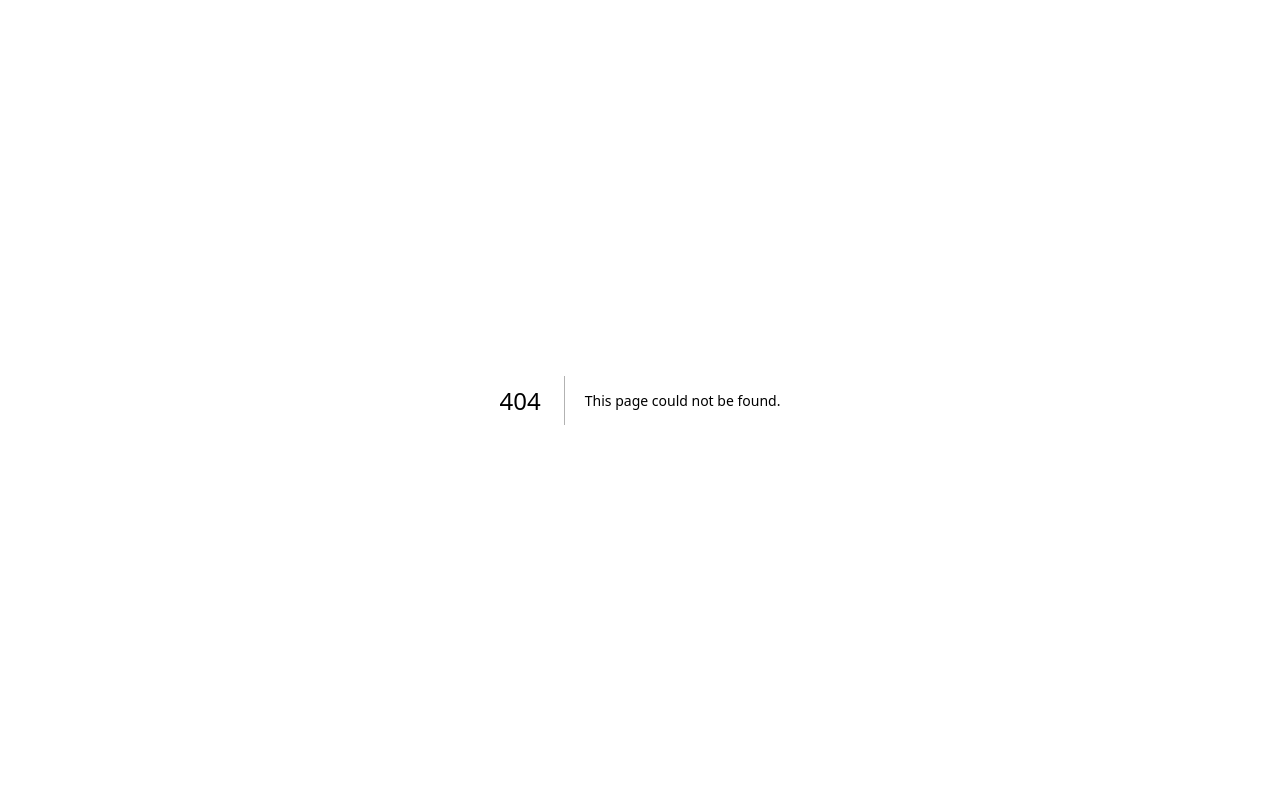
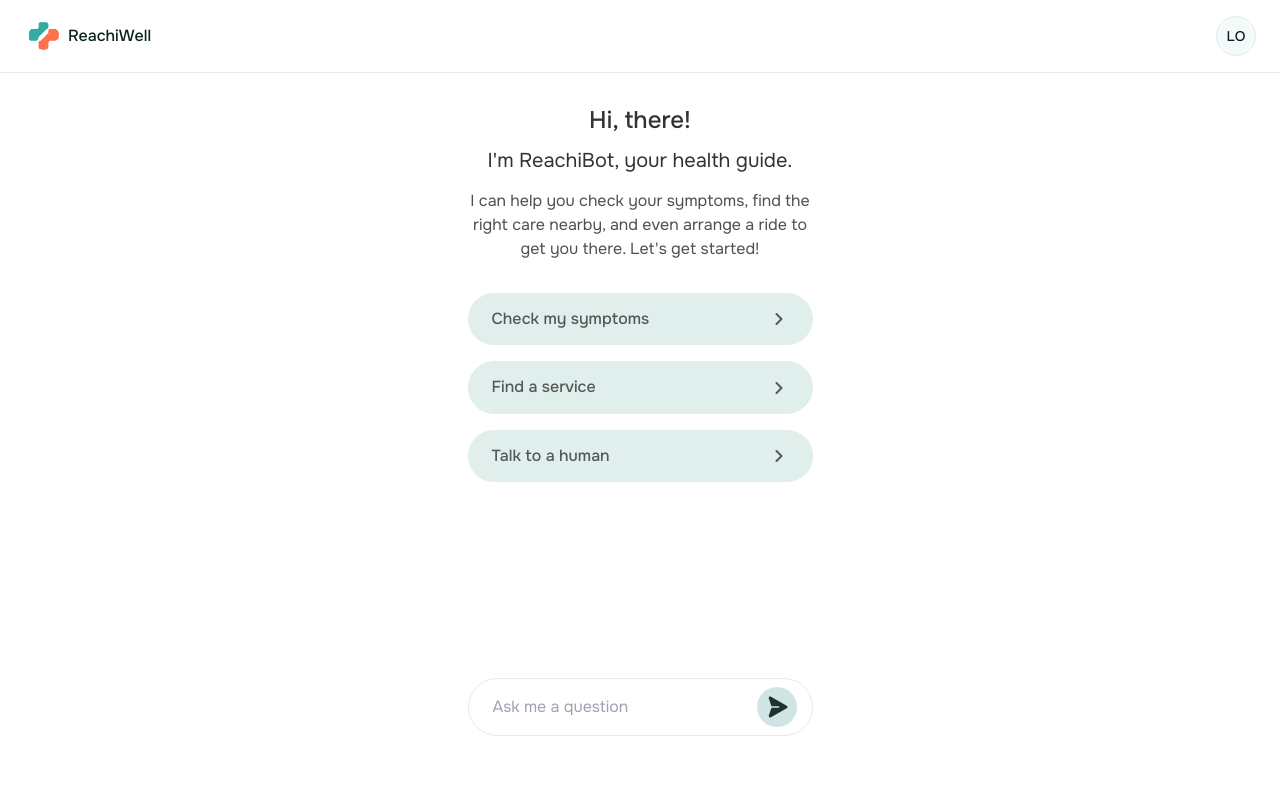
Before and after one commit to reachiwell-inc/reachiwell-frontend, a Next.js app: page /chat in a window 1280 px wide. Before the commit this address had no page. Shown: the top 800 px of the page. Built offline with nearby package versions, Linux system fonts and the light colour scheme.

Commit message:
implement chat page

```diff
--- /dev/null
+++ b/src/app/chat/page.tsx
@@ -0,0 +1,103 @@
+"use client";
+
+import Image from "next/image";
+import { useState } from "react";
+
+export default function ChatPage() {
+  const [message, setMessage] = useState("");
+
+  const handleSubmit = (e: React.FormEvent) => {
+    e.preventDefault();
+    // Handle message submission here
+    setMessage("");
+  };
+
+  return (
+    <div className="flex flex-col w-full min-h-screen bg-white">
+      {/* Header */}
+      <header className="flex items-center justify-between px-6 py-4 w-full border-b border-[#E0EEEC]">
+        <div className="flex items-center gap-1">
+          <Image
+            src="/images/logo-6d6ced.png"
+            alt="ReachiWell Logo"
+            width={40}
+            height={40}
+            className="object-contain"
+          />
+          <span className="text-[#0B2220] text-base font-medium leading-[1.275]">ReachiWell</span>
+        </div>
+        <button className="w-10 h-10 rounded-full bg-[#F3FAF9] border border-[#E0EEEC] flex items-center justify-center text-[#0B2220] text-sm font-medium">
+          LO
+        </button>
+      </header>
+
+      {/* Chat Content */}
+      <div className="flex-1 overflow-y-auto px-6 py-8 pb-[120px]">
+        <div className="flex flex-col items-center max-w-[345px] mx-auto">
+          {/* Greeting */}
+          <h1 className="text-[#333333] text-2xl font-medium leading-[1.275] mb-3 text-center">
+            Hi, there!
+          </h1>
+          <h2 className="text-[#333333] text-xl leading-[1.275] mb-4 text-center">
+            I&apos;m ReachiBot, your health guide.
+          </h2>
+          <p className="text-[#4F4F4F] text-base font-normal leading-normal mb-8 text-center">
+            I can help you check your symptoms, find the right care nearby, and even arrange a ride to get you there. Let&apos;s get started!
+          </p>
+
+          {/* Action Buttons */}
+          <div className="w-full space-y-4 mb-8">
+            <button className="w-full bg-[#E0EEEC] text-[#545858] px-6 py-4 rounded-full text-base font-medium leading-[1.275] flex items-center justify-between hover:bg-[#D0DEDC] transition-colors active:bg-[#C0CECC]">
+              <span>Check my symptoms</span>
+              <svg width="20" height="20" viewBox="0 0 20 20" fill="none" xmlns="http://www.w3.org/2000/svg">
+                <path d="M7.5 5L12.5 10L7.5 15" stroke="currentColor" strokeWidth="2" strokeLinecap="round" strokeLinejoin="round"/>
+              </svg>
+            </button>
+            <button className="w-full bg-[#E0EEEC] text-[#545858] px-6 py-4 rounded-full text-base font-medium leading-[1.275] flex items-center justify-between hover:bg-[#D0DEDC] transition-colors active:bg-[#C0CECC]">
+              <span>Find a service</span>
+              <svg width="20" height="20" viewBox="0 0 20 20" fill="none" xmlns="http://www.w3.org/2000/svg">
+                <path d="M7.5 5L12.5 10L7.5 15" stroke="currentColor" strokeWidth="2" strokeLinecap="round" strokeLinejoin="round"/>
+              </svg>
+            </button>
+            <button className="w-full bg-[#E0EEEC] text-[#545858] px-6 py-4 rounded-full text-base font-medium leading-[1.275] flex items-center justify-between hover:bg-[#D0DEDC] transition-colors active:bg-[#C0CECC]">
+              <span>Talk to a human</span>
+              <svg width="20" height="20" viewBox="0 0 20 20" fill="none" xmlns="http://www.w3.org/2000/svg">
+                <path d="M7.5 5L12.5 10L7.5 15" stroke="currentColor" strokeWidth="2" strokeLinecap="round" strokeLinejoin="round"/>
+              </svg>
+            </button>
+          </div>
+        </div>
+      </div>
+
+      {/* Input Field - Fixed 64px from bottom */}
+      <div className="px-6 pb-[64px]">
+        <div className="max-w-[345px] mx-auto">
+          <form onSubmit={handleSubmit} className="w-full relative">
+            <input
+              type="text"
+              value={message}
+              onChange={(e) => setMessage(e.target.value)}
+              placeholder="Ask me a question"
+              className="w-full px-6 py-4 pr-14 rounded-[30px] border border-[#E0EEEC] bg-white text-[#0B2220] text-base font-normal focus:outline-none focus:border-[#2D8E86] focus:ring-2 focus:ring-[#2D8E86]/20 placeholder:text-[#9CA3AF]"
+            />
+            <button
+              type="submit"
+              className="absolute right-4 top-1/2 -translate-y-1/2 w-10 h-10 flex items-center justify-center cursor-pointer"
+              aria-label="Send message"
+            >
+              <Image
+                src="/icons/send-message.svg"
+                alt="Send Message Icon"
+                width={40}
+                height={40}
+                className="object-contain"
+              />
+            </button>
+          </form>
+        </div>
+      </div>
+
+
+    </div>
+  );
+}
--- a/src/app/early-access/page.tsx
+++ b/src/app/early-access/page.tsx
@@ -2,7 +2,6 @@
 
 import { useState } from "react";
 import Header from "@/components/Header";
-import Footer from "@/components/Footer";
 
 export default function EarlyAccessPage() {
   const [isMenuOpen, setIsMenuOpen] = useState(false);
@@ -101,8 +100,6 @@ export default function EarlyAccessPage() {
           )}
         </div>
       </section>
-
-      <Footer />
     </div>
   );
 }
--- a/src/app/layout.tsx
+++ b/src/app/layout.tsx
@@ -3,6 +3,7 @@ import "@fontsource/onest/400.css";
 import "@fontsource/onest/500.css";
 import "@fontsource/onest/600.css";
 import "./globals.css";
+import Footer from "@/components/Footer";
 
 export const metadata: Metadata = {
   title: "ReachiWell - Your AI Health Guide",
@@ -20,6 +21,7 @@ export default function RootLayout({
         className="font-sans antialiased"
       >
         {children}
+        <Footer />
       </body>
     </html>
   );
--- a/src/app/page.tsx
+++ b/src/app/page.tsx
@@ -3,7 +3,6 @@
 import Image from "next/image";
 import { useState } from "react";
 import Header from "@/components/Header";
-import Footer from "@/components/Footer";
 
 export default function Home() {
   const [isMenuOpen, setIsMenuOpen] = useState(false);
@@ -316,8 +315,6 @@ export default function Home() {
           </div>
         </div>
       </section>
-
-      <Footer />
     </div>
   );
 }
```
Also changed, not shown: public/icons/send-message.svg (added).
